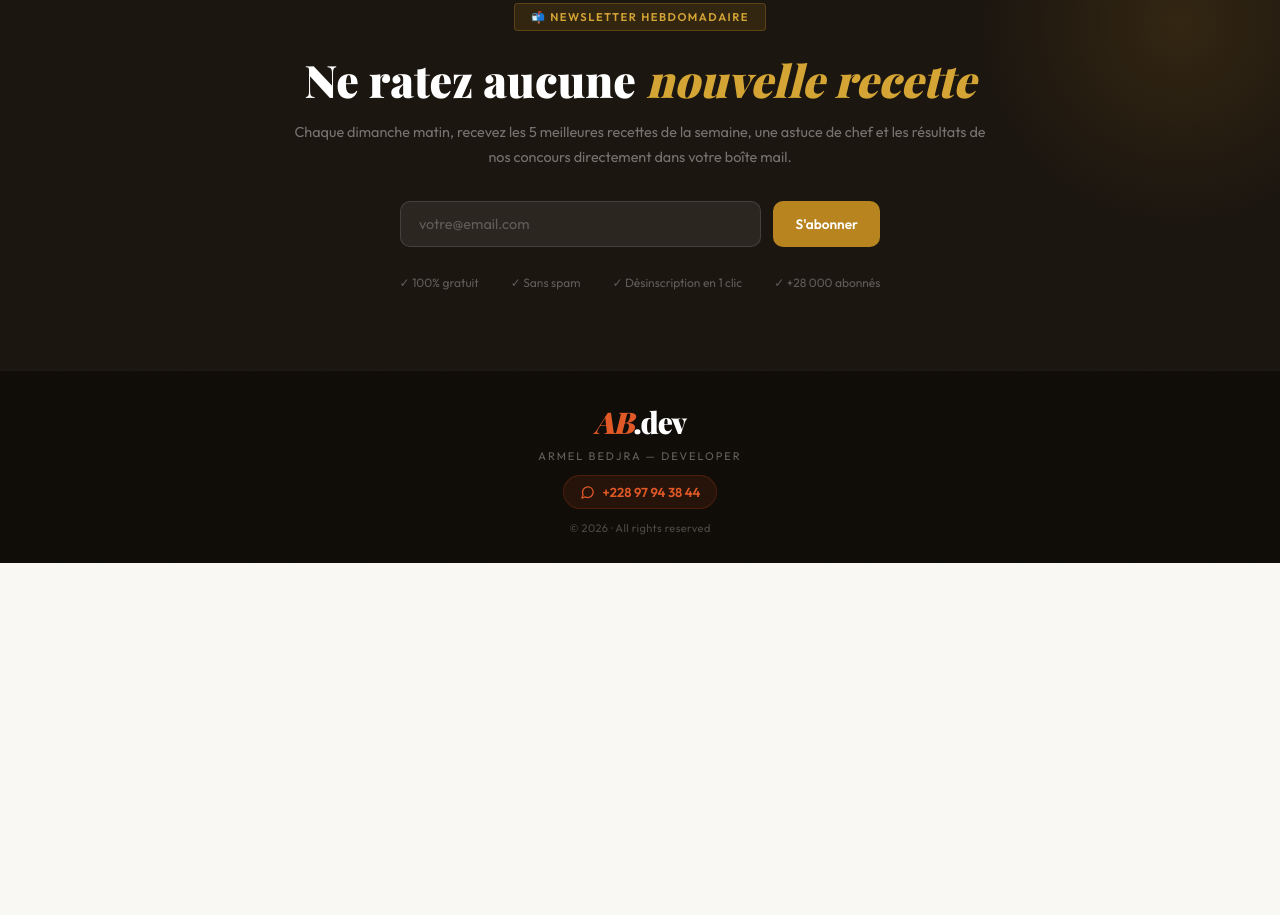
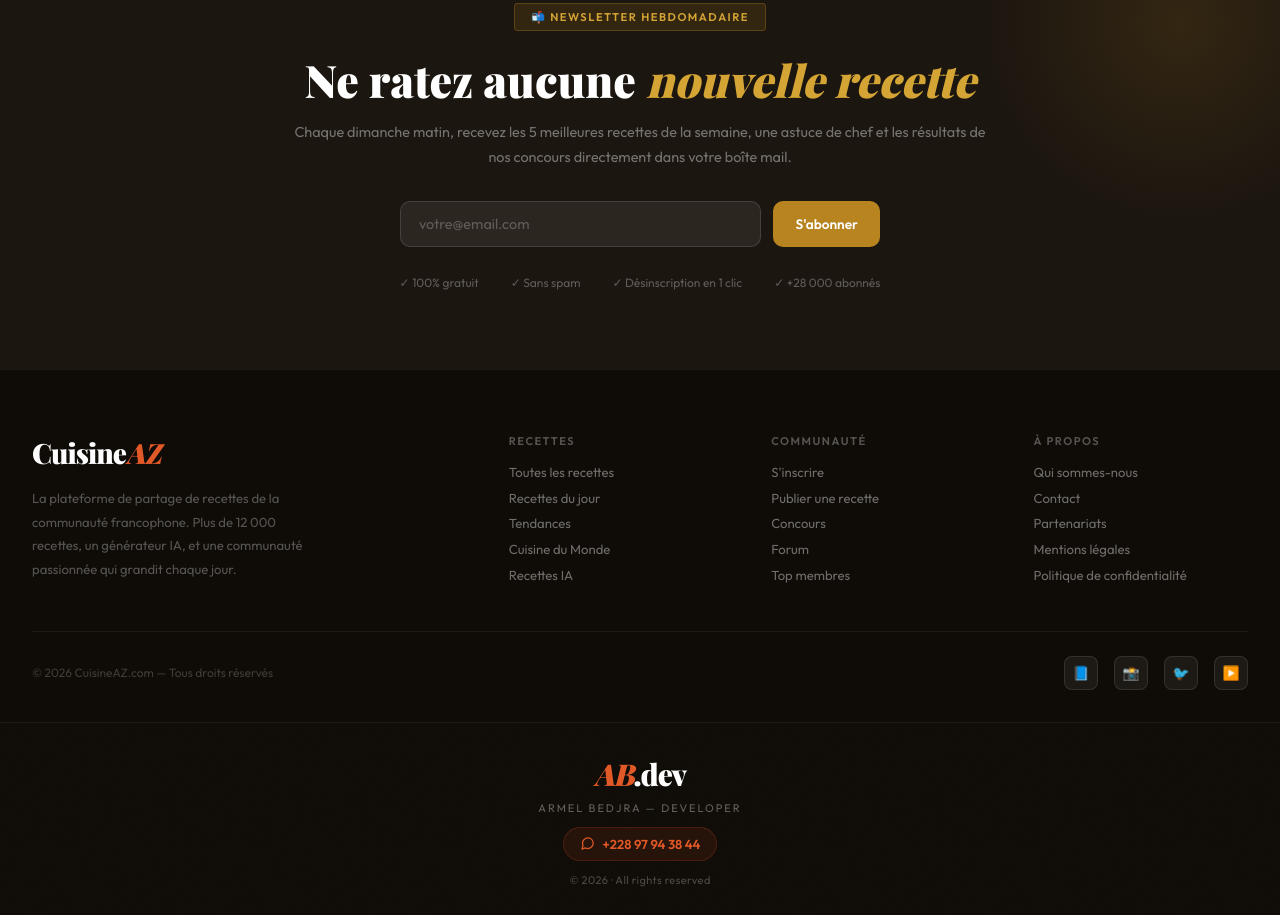
Before and after one commit to bedjra/CusineAZ, a plain HTML site: page index.html in a window 1280 px wide. Shown: the part 6775-7690 px from the top of the page. Before the commit the page ends 7338 px from the top, so only its background shows below. Drawn offline with nearby package versions, Linux system fonts and the light colour scheme; a web font is replaced by a local one.

Commit message:
Update 25 June 2026

```diff
--- a/index.html
+++ b/index.html
@@ -1512,7 +1512,55 @@ footer{
 </section>
 
 <!-- ═══════════ FOOTER ═══════════ -->
-
+<footer>
+  <div class="footer-inner">
+    <div class="footer-grid">
+      <div class="footer-brand">
+        <a class="logo" href="#">Cuisine<em>AZ</em></a>
+        <p class="footer-desc">La plateforme de partage de recettes de la communauté francophone. Plus de 12 000 recettes, un générateur IA, et une communauté passionnée qui grandit chaque jour.</p>
+      </div>
+      <div>
+        <div class="footer-col-title">Recettes</div>
+        <div class="footer-links">
+          <a href="#">Toutes les recettes</a>
+          <a href="#">Recettes du jour</a>
+          <a href="#">Tendances</a>
+          <a href="#">Cuisine du Monde</a>
+          <a href="#">Recettes IA</a>
+        </div>
+      </div>
+      <div>
+        <div class="footer-col-title">Communauté</div>
+        <div class="footer-links">
+          <a href="#">S'inscrire</a>
+          <a href="#">Publier une recette</a>
+          <a href="#">Concours</a>
+          <a href="#">Forum</a>
+          <a href="#">Top membres</a>
+        </div>
+      </div>
+      <div>
+        <div class="footer-col-title">À propos</div>
+        <div class="footer-links">
+          <a href="#">Qui sommes-nous</a>
+          <a href="#">Contact</a>
+          <a href="#">Partenariats</a>
+          <a href="#">Mentions légales</a>
+          <a href="#">Politique de confidentialité</a>
+        </div>
+      </div>
+    </div>
+    <div class="footer-bottom">
+      <div class="footer-copy">© 2026 CuisineAZ.com — Tous droits réservés</div>
+      <div class="footer-socials">
+        <a class="footer-social" href="#">📘</a>
+        <a class="footer-social" href="#">📸</a>
+        <a class="footer-social" href="#">🐦</a>
+        <a class="footer-social" href="#">▶️</a>
+      </div>
+    </div>
+  </div>
+</footer>
 
 <footer class="ab-footer">
   <div class="ab-footer__logo">
```
